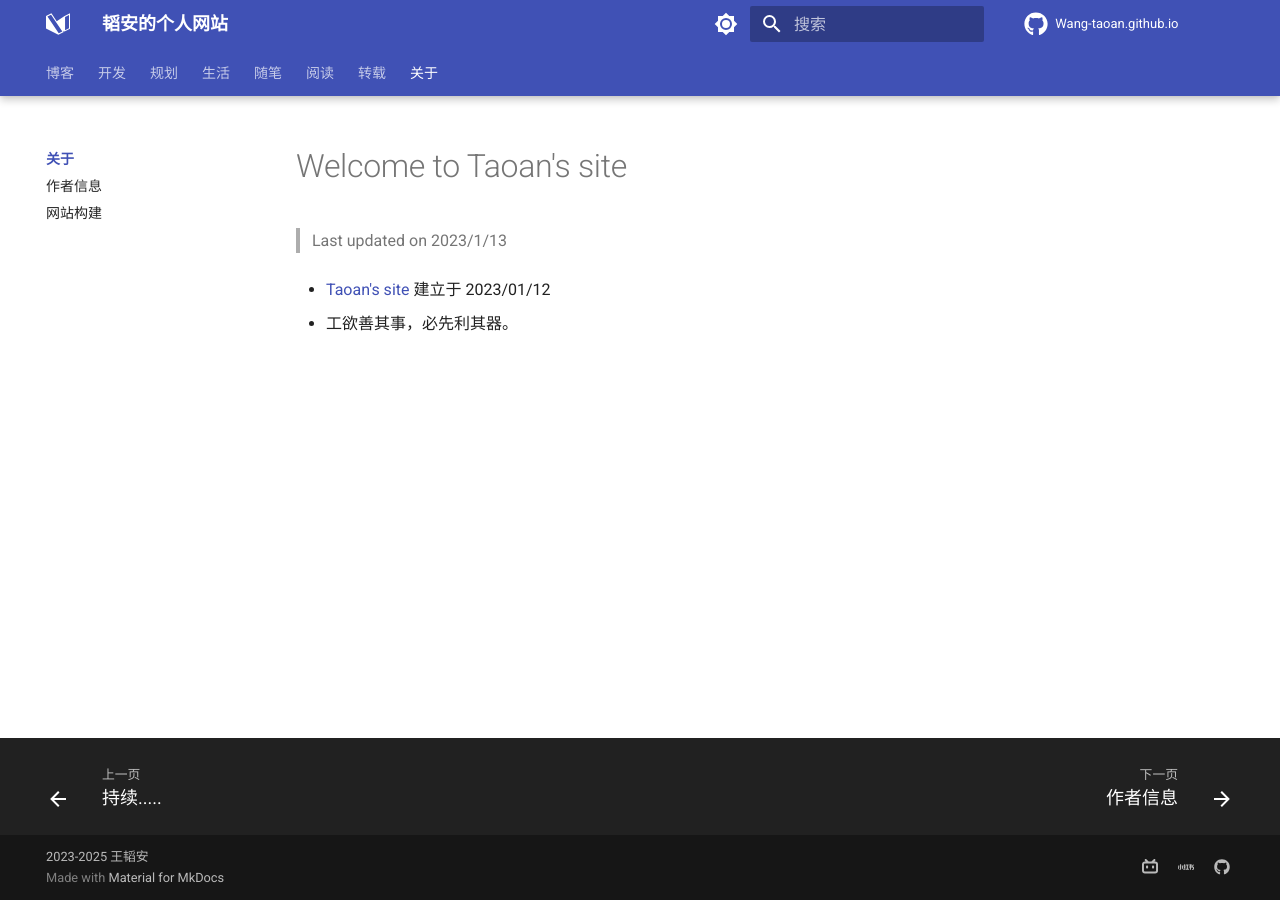
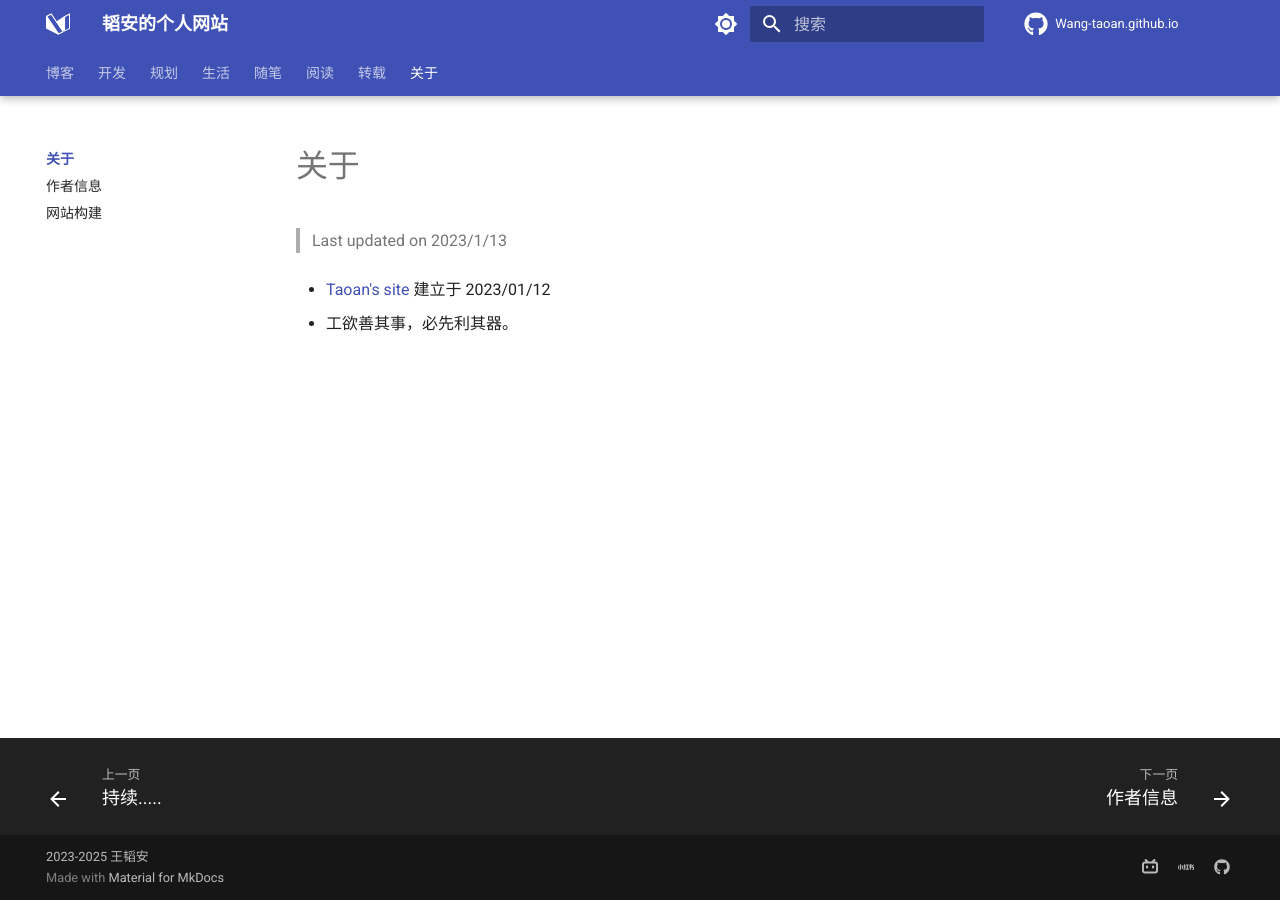
Before and after one commit to Wang-Taoan/Wang-Taoan.github.io, an MkDocs documentation site: the page built from docs/ABOUT/index.md, in a window 1280 px wide. Built offline with MkDocs 1.6.1 and Material for MkDocs 9.7.7, drawn with Linux system fonts in a browser that asks for light colours; comment, search, counter and statistics services are not loaded.

Commit message:
一些修改

```diff
--- a/docs/ABOUT/index.md
+++ b/docs/ABOUT/index.md
@@ -1,4 +1,4 @@
-# Welcome to Taoan's site
+# 关于
 
 > Last updated on 2023/1/13
 
```
